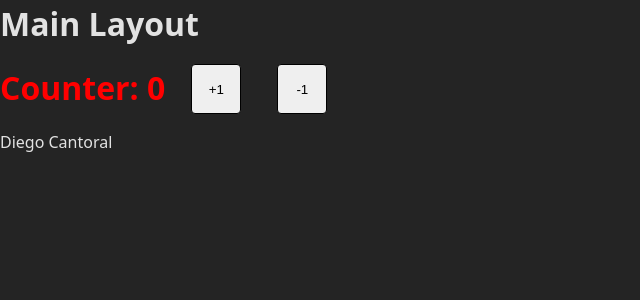
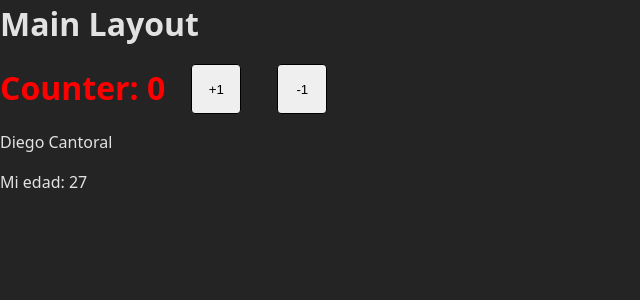
Before and after one commit to yair95Axity/git-react, a React (Vite) app: page / in a window 1280 px wide. Shown: the top 300 px of the page, without its empty margins (0-640 px from the left). Built offline with nearby package versions, Linux system fonts and the light colour scheme.

Commit message:
agregar componente Text1

```diff
--- /dev/null
+++ b/src/components/text1/Text1.tsx
@@ -0,0 +1,8 @@
+import React from 'react'
+
+export const Text1 = () => {
+  const edad = 27;
+    return (
+    <div>Mi edad: {edad}</div>
+  )
+}
--- a/src/layouts/MainLayout.tsx
+++ b/src/layouts/MainLayout.tsx
@@ -1,5 +1,6 @@
 import { Counter } from "../components/counter/Counter"
 import { ShowName } from "../components/show-name/ShowName"
+import { Text1 } from "../components/text1/Text1"
 import styles from './MainLayout.module.css'
 
 
@@ -10,6 +11,7 @@ export const MainLayout = () => {
 
             <Counter />
             <ShowName />
+            <Text1 />
         </div>
     )
 }
```
